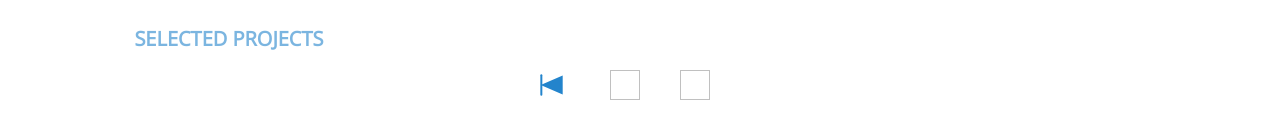
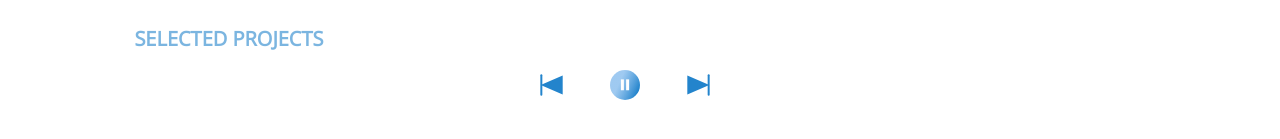
Before and after one commit to elhuang04/elhuang04.github.io, a plain HTML site: page index.html in a window 1280 px wide. Both pictures are taken after a click on the button 640 px from the left and 842 px from the top of the page. Shown: the part 756-895 px from the top of the page. Drawn offline with nearby package versions, Linux system fonts and the light colour scheme.

Commit message:
Update index.html

```diff
--- a/index.html
+++ b/index.html
@@ -84,12 +84,12 @@ margin-left:10%;"></span>
 
 <div id="haltdiv">
 <button id="halt" class="halt" onclick="pause()">
-  <img class="icon" scr="icons/pause.svg">
+  <img class="icon" src="icons/pause.svg">
 </button></div>
 
 <!-- <button class="toggle" onclick="toggler()">TOGGLER</button> -->
 <a class="next" onclick="plusSlides(1)">
-  <img class="icon" scr="icons/next.svg">
+  <img class="icon" src="icons/next.svg">
 </a>
 </div>
 
```
